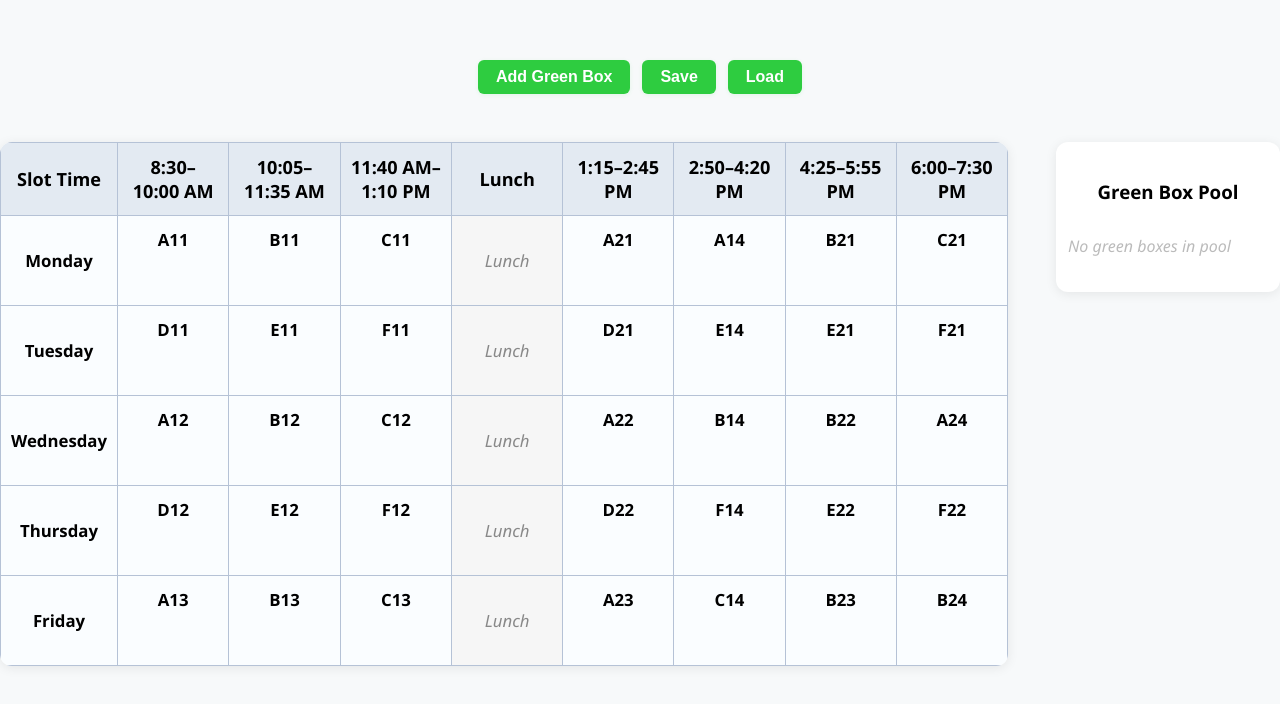
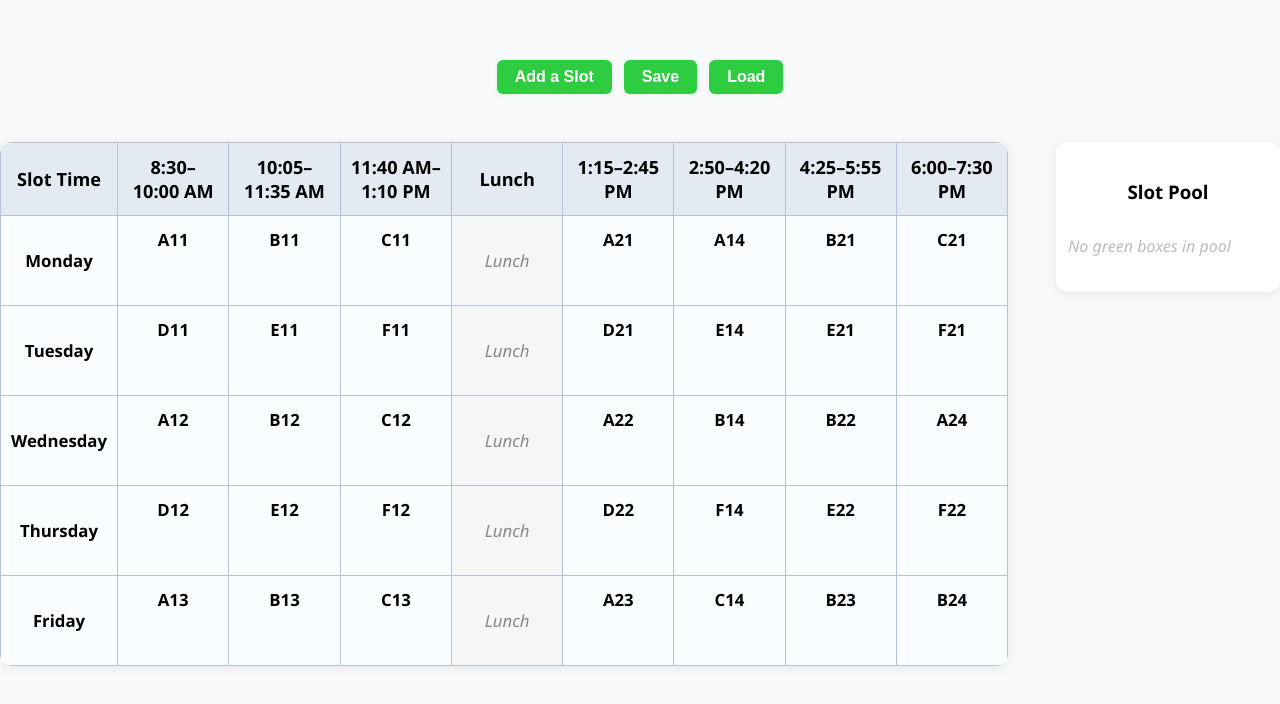
Before and after one commit to AshwaniArya2005/FFCS-Slot-Planner, a React (Create React App) app: page / in a window 1280 px wide. Shown: the top 704 px of the page. Built offline with nearby package versions, Linux system fonts and the light colour scheme.

Commit message:
updated icon names

```diff
--- a/src/App.tsx
+++ b/src/App.tsx
@@ -160,7 +160,7 @@ function App() {
     <div className="App">
       <h1 style={{ display: 'none' }}>FFCS Timetable Filler</h1>
       <div style={{ marginBottom: 16 }}>
-        <button onClick={addGreenBox}>Add Green Box</button>
+        <button onClick={addGreenBox}>Add a Slot</button>
         <button onClick={saveTimetable} style={{ marginLeft: 8 }}>Save</button>
         <button onClick={loadTimetable} style={{ marginLeft: 8 }}>Load</button>
       </div>
@@ -228,7 +228,7 @@ function App() {
           </table>
           {/* Pool of green boxes to drag from */}
           <div className="pool-container">
-            <h3>Green Box Pool</h3>
+            <h3>Slot Pool</h3>
             <Droppable droppableId="pool" direction="horizontal">
               {(provided) => (
                 <div
```
